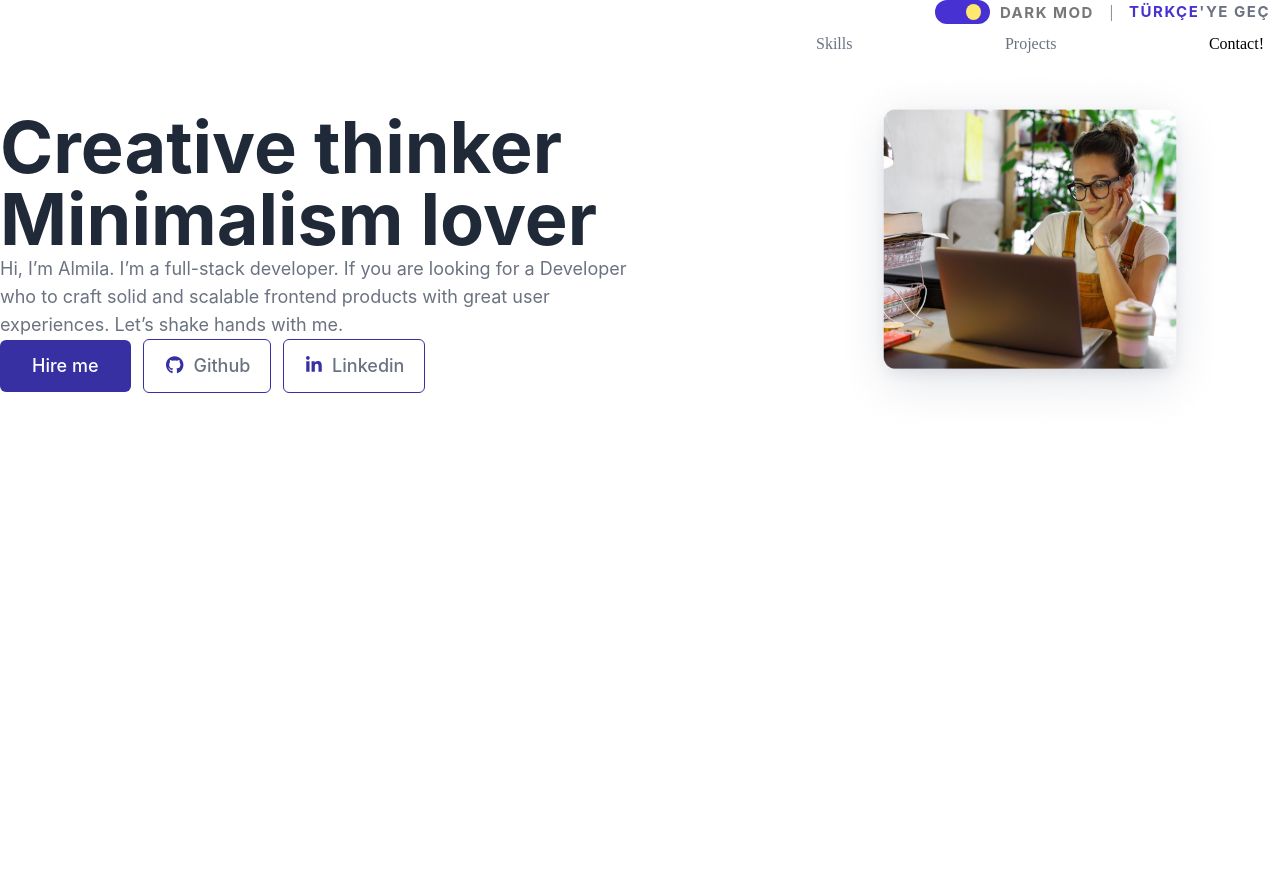
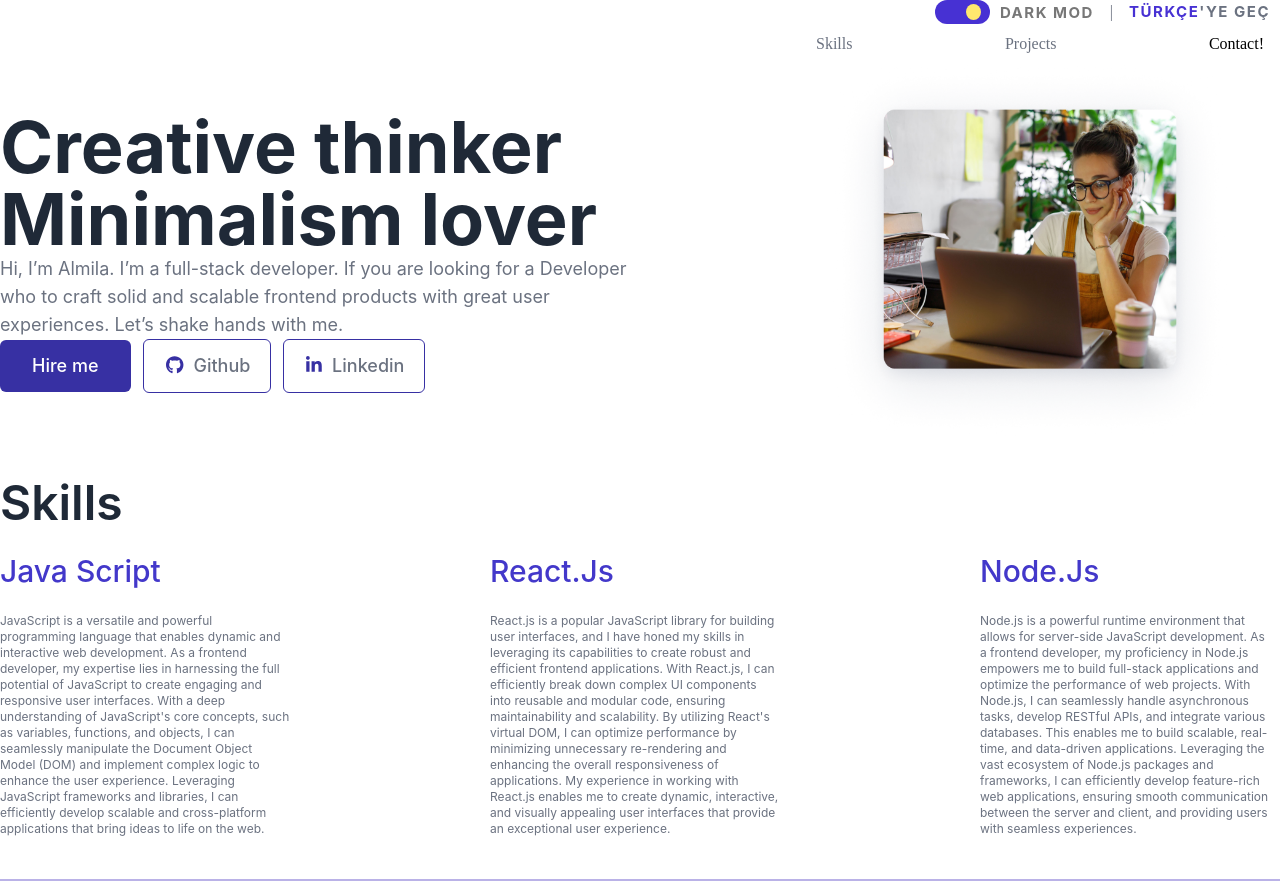
Before and after one commit to deniz244/web-sayfam, a React (Create React App) app: page / in a window 1280 px wide. Before the commit the page ends 800 px from the top, so only its background shows below. Built offline with nearby package versions, Linux system fonts and the light colour scheme.

Commit message:
skills.js eklendi

```diff
--- a/src/comps/Skills.js
+++ b/src/comps/Skills.js
@@ -0,0 +1,64 @@
+import React, { useContext, useEffect, useState } from "react";
+
+//context
+import { LanguageContext } from "../contexts/LanguageContext";
+
+//css
+import "./css/Skills.css";
+
+export default function Skills() {
+  const { language } = useContext(LanguageContext);
+  const [skills, setSkills] = useState();
+  const [js, setJs] = useState();
+  const [react, setReact] = useState();
+  const [node, setNode] = useState();
+
+  useEffect(() => {
+    if (language === "tr-TR") {
+      setSkills("Beceriler");
+      setJs(
+        "JavaScript, dinamik ve etkileşimli web geliştirmeyi sağlayan çok yönlü ve güçlü bir programlama dilidir. Ben bir frontend geliştirici olarak, JavaScript'in tam potansiyelini kullanarak etkileyici ve duyarlı kullanıcı arayüzleri oluşturma konusunda uzmanım. Değişkenler, fonksiyonlar ve nesneler gibi JavaScript'in temel kavramlarını derinlemesine anlayarak, Belgeler Nesne Modeli'ni (DOM) sorunsuz bir şekilde manipüle edebilir ve kullanıcı deneyimini geliştirmek için karmaşık mantığı uygulayabilirim. JavaScript çerçevelerini ve kütüphanelerini kullanarak, ölçeklenebilir ve çapraz platformlu uygulamaları verimli bir şekilde geliştirebilir ve fikirleri web üzerinde hayata geçirebilirim."
+      );
+      setReact(
+        "React.js, kullanıcı arayüzleri oluşturmak için popüler bir JavaScript kütüphanesidir ve ben yeteneklerimi geliştirerek sağlam ve verimli bir şekilde frontend uygulamaları oluşturmak için React.js'in yeteneklerini kullanmayı öğrendim. React.js ile karmaşık kullanıcı arayüzü bileşenlerini yeniden kullanılabilir ve modüler bir kod haline getirebilir, bu sayede sürdürülebilirlik ve ölçeklenebilirlik sağlanır. React'in sanal DOM özelliğini kullanarak gereksiz yeniden-render işlemlerini en aza indirerek performansı optimize edebilir ve uygulamaların genel tepkisini artırabilirim. React.js ile olan deneyimim, dinamik, etkileşimli ve görsel açıdan çekici kullanıcı arayüzleri oluşturmama olanak sağlar ve olağanüstü bir kullanıcı deneyimi sunar."
+      );
+      setNode(
+        "Node.js, sunucu tarafında JavaScript geliştirmeye olanak sağlayan güçlü bir çalışma ortamıdır. Bir frontend geliştirici olarak, Node.js konusundaki yetkinliğim, hem tam yığın uygulamalar oluşturmamı hem de web projelerinin performansını optimize etmemi sağlar. Node.js ile sorunsuz bir şekilde asenkron görevleri yönetebilir, RESTful API'ler geliştirebilir ve çeşitli veritabanlarını entegre edebilirim. Bu, ölçeklenebilir, gerçek zamanlı ve veri odaklı uygulamalar oluşturmamı sağlar. Node.js paketleri ve çerçevelerinin geniş ekosistemini kullanarak, özellik açısından zengin web uygulamaları geliştirebilir, sunucu ve istemci arasındaki iletişimi sorunsuz hale getirerek kullanıcılara kesintisiz deneyimler sunabilirim."
+      );
+    } else if (language === "en-US") {
+      setSkills("Skills");
+      setJs(
+        "JavaScript is a versatile and powerful programming language that enables dynamic and interactive web development. As a frontend developer, my expertise lies in harnessing the full potential of JavaScript to create engaging and responsive user interfaces. With a deep understanding of JavaScript's core concepts, such as variables, functions, and objects, I can seamlessly manipulate the Document Object Model (DOM) and implement complex logic to enhance the user experience. Leveraging JavaScript frameworks and libraries, I can efficiently develop scalable and cross-platform applications that bring ideas to life on the web."
+      );
+      setReact(
+        "React.js is a popular JavaScript library for building user interfaces, and I have honed my skills in leveraging its capabilities to create robust and efficient frontend applications. With React.js, I can efficiently break down complex UI components into reusable and modular code, ensuring maintainability and scalability. By utilizing React's virtual DOM, I can optimize performance by minimizing unnecessary re-rendering and enhancing the overall responsiveness of applications. My experience in working with React.js enables me to create dynamic, interactive, and visually appealing user interfaces that provide an exceptional user experience."
+      );
+      setNode(
+        "Node.js is a powerful runtime environment that allows for server-side JavaScript development. As a frontend developer, my proficiency in Node.js empowers me to build full-stack applications and optimize the performance of web projects. With Node.js, I can seamlessly handle asynchronous tasks, develop RESTful APIs, and integrate various databases. This enables me to build scalable, real-time, and data-driven applications. Leveraging the vast ecosystem of Node.js packages and frameworks, I can efficiently develop feature-rich web applications, ensuring smooth communication between the server and client, and providing users with seamless experiences."
+      );
+    }
+  }, [language]);
+
+  return (
+    <div className="skillsMain">
+      <div className="skillsBaslik">
+        <h3>{skills}</h3>
+      </div>
+      <div className="skillsAciklamalar">
+        <div className="skillsContainer">
+          <h4 className="skillsYaziBoyutu">Java Script</h4>
+          <p>{js}</p>
+        </div>
+        <div className="skillsContainer">
+          <h4 className="skillsYaziBoyutu">React.Js</h4>
+          <p>{react}</p>
+        </div>
+        <div className="skillsContainer">
+          <h4 className="skillsYaziBoyutu">Node.Js</h4>
+          <p>{node}</p>
+        </div>
+      </div>
+      <hr />
+    </div>
+  );
+}
--- /dev/null
+++ b/src/comps/css/Skills.css
@@ -0,0 +1,38 @@
+.skillsMain {
+  transition: scroll-behavior 0.5s ease-in-out;
+}
+.skillsBaslik {
+  display: flex;
+}
+
+.skillsAciklamalar {
+  display: flex;
+  justify-content: space-between;
+  flex-wrap: wrap;
+}
+.skillsContainer {
+  width: 300px;
+  padding-right: 10px;
+}
+.skillsContainer p {
+  font-family: "Inter";
+  font-style: normal;
+  font-weight: 400;
+  font-size: 12px;
+  line-height: 16px;
+  padding-bottom: 42px;
+}
+.skillsYaziBoyutu {
+  font-family: "Inter";
+  font-style: normal;
+  font-weight: 500;
+  font-size: 30px;
+  line-height: 28px;
+  padding-bottom: 28px;
+}
+
+@media (max-width: 980px) {
+  .skillsAciklamalar {
+    justify-content: space-around;
+  }
+}
--- a/src/layout/Home.js
+++ b/src/layout/Home.js
@@ -1,5 +1,6 @@
 import Hero from "../comps/Hero";
 import NavBar from "../comps/NavBar";
+import Skills from "../comps/Skills";
 
 export default function Home() {
   return (
@@ -7,6 +8,7 @@ export default function Home() {
       <div className="mainContainer">
         <NavBar />
         <Hero />
+        <Skills />
       </div>
     </div>
   );
```
